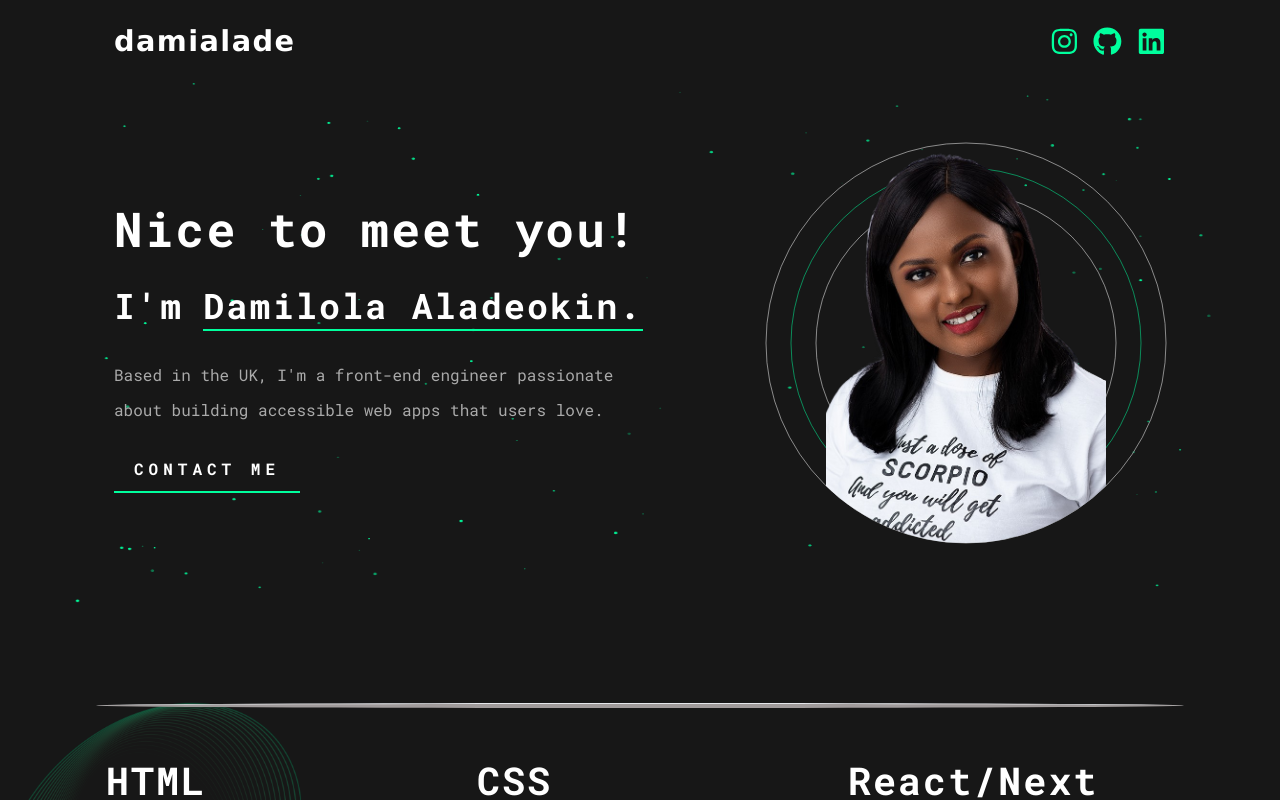
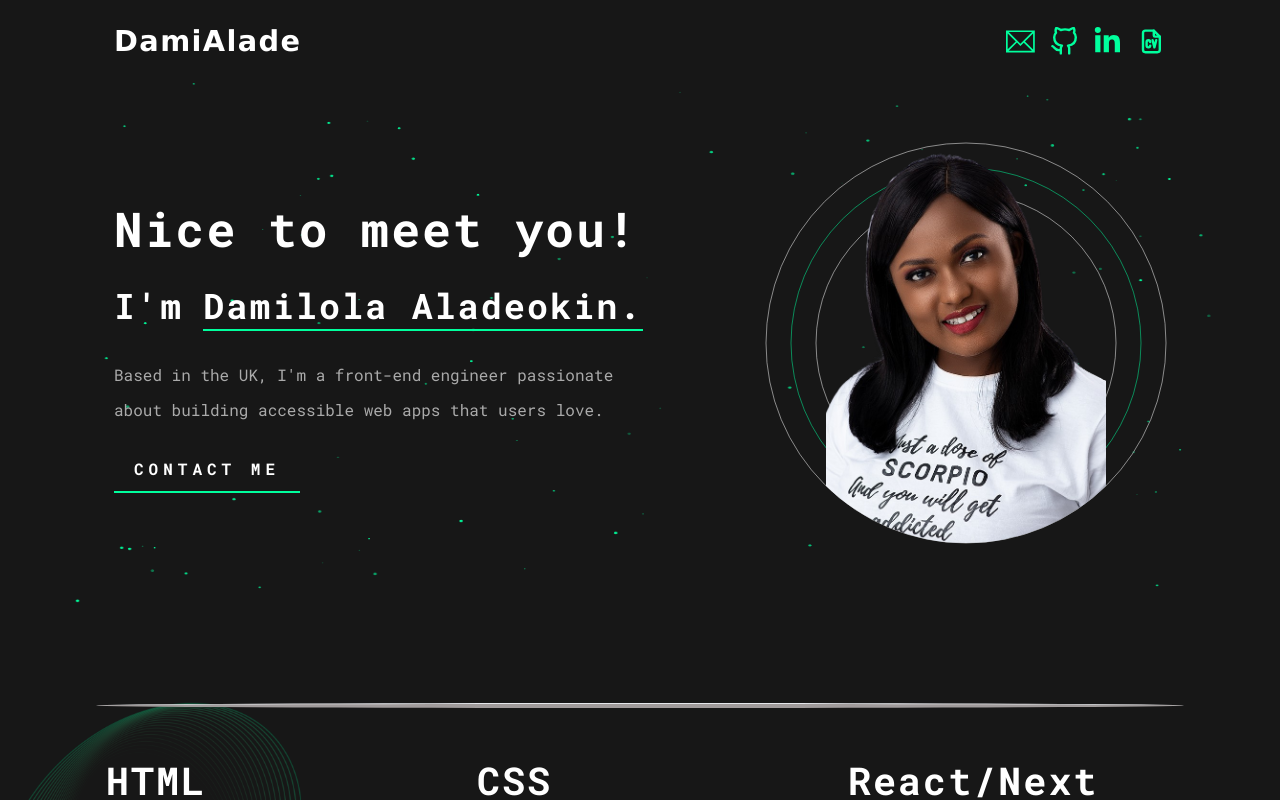
Before and after one commit to damialade/portfolio, a Next.js app: page / in a window 1280 px wide. Shown: the top 800 px of the page. Built offline with nearby package versions, Linux system fonts and the light colour scheme.

Commit message:
navbar icon change

```diff
--- a/src/app/components/navbar/Navbar.jsx
+++ b/src/app/components/navbar/Navbar.jsx
@@ -1,18 +1,21 @@
-import { FaInstagram, FaGithub, FaLinkedin } from "react-icons/fa";
+import { FiGithub } from "react-icons/fi";
 import "./Navbar.css";
 import Link from "next/link";
+import { TfiEmail } from "react-icons/tfi";
+import { TbFileCv } from "react-icons/tb";
+import { FaLinkedinIn } from "react-icons/fa";
 
 const Navbar = () => {
   return (
     <nav className="navbar">
-      <div className="navbar-logo">damialade</div>
+      <div className="navbar-logo">DamiAlade</div>
       <div className="navbar-icons">
         <Link
-          href="https://www.instagram.com/ti_annah/"
+          href="mailto:tiannah1989@gmail.com"
           target="_blank"
           rel="noopener noreferrer"
         >
-          <FaInstagram />
+          <TfiEmail />
         </Link>
 
         <Link
@@ -20,7 +23,7 @@ const Navbar = () => {
           target="_blank"
           rel="noopener noreferrer"
         >
-          <FaGithub />
+          <FiGithub />
         </Link>
 
         <Link
@@ -28,7 +31,14 @@ const Navbar = () => {
           target="_blank"
           rel="noopener noreferrer"
         >
-          <FaLinkedin />
+          <FaLinkedinIn />
+        </Link>
+        <Link
+          href="https://drive.google.com/file/d/1GkxdDDlYfoWdsHfKn6Ttuorqcu5kuYPN/view?usp=sharing"
+          target="_blank"
+          rel="noopener noreferrer"
+        >
+          <TbFileCv />
         </Link>
       </div>
     </nav>
```
